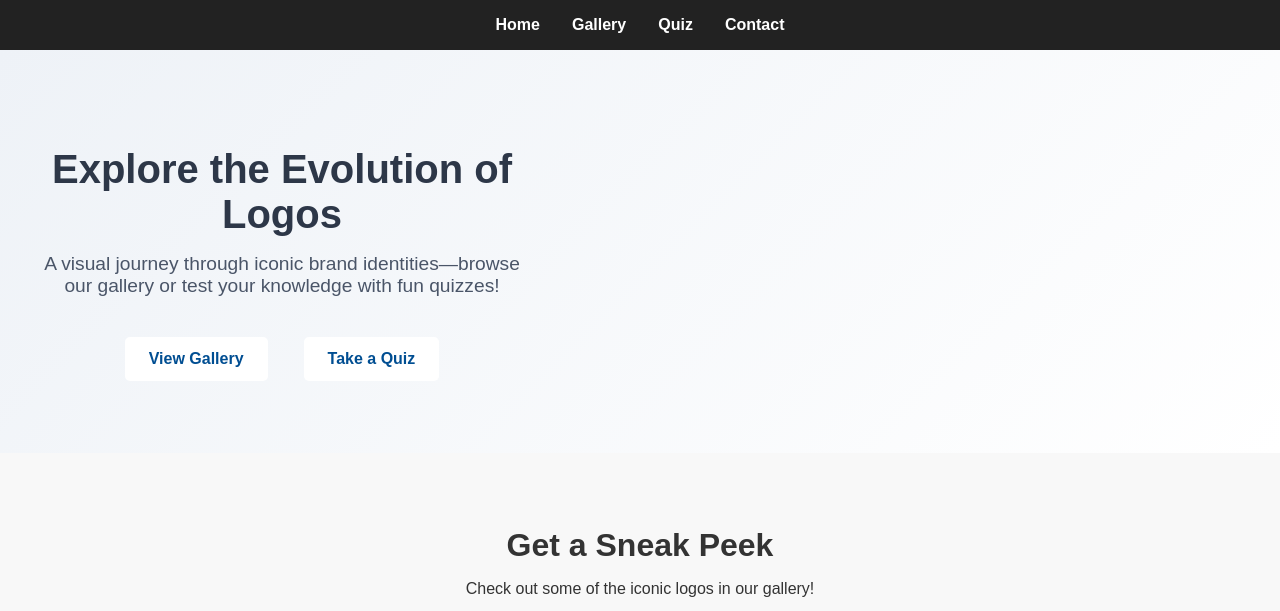
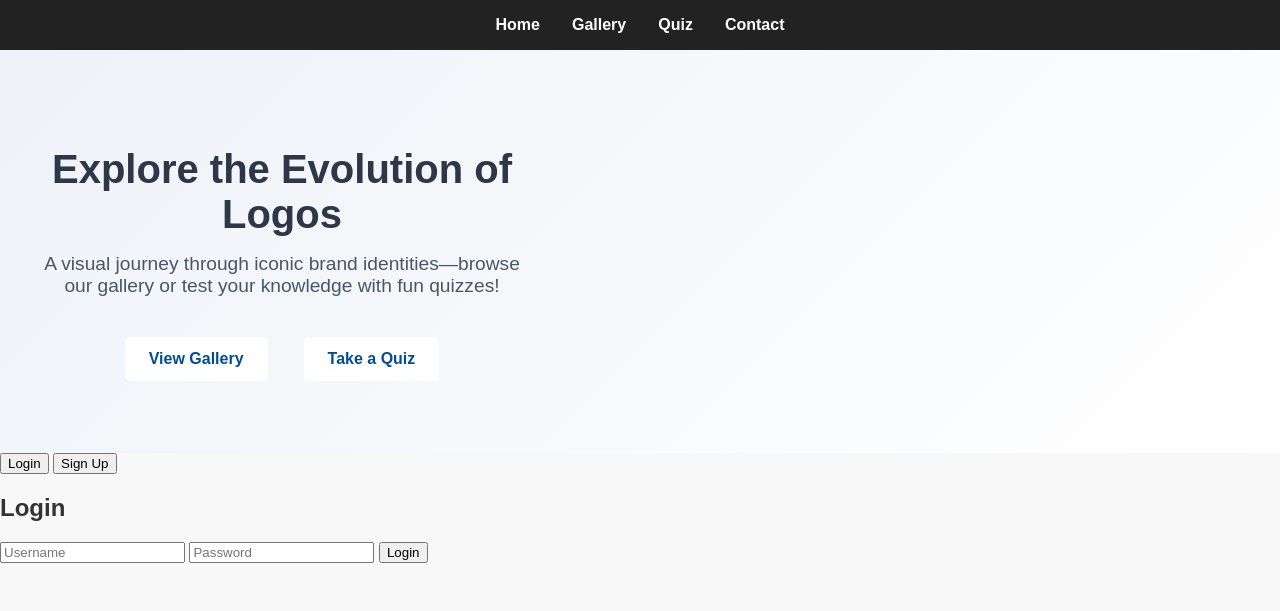
Before and after one commit to ReemAbed100/LogoSite, a plain HTML site: page index.html in a window 1280 px wide. Shown: the top 611 px of the page. Drawn offline with Linux system fonts and the light colour scheme; files whose address does not match are found by name.

Commit message:
Update index.html

```diff
--- a/index.html
+++ b/index.html
@@ -30,6 +30,27 @@
       </div>
     </div>
   </section>
+<div class="auth-container">
+  <div class="form-toggle">
+    <button onclick="showForm('login')">Login</button>
+    <button onclick="showForm('signup')">Sign Up</button>
+  </div>
+
+  <form id="loginForm" class="auth-form">
+    <h2>Login</h2>
+    <input type="text" placeholder="Username" required>
+    <input type="password" placeholder="Password" required>
+    <button type="submit">Login</button>
+  </form>
+
+  <form id="signupForm" class="auth-form" style="display: none;">
+    <h2>Sign Up</h2>
+    <input type="text" placeholder="Username" required>
+    <input type="email" placeholder="Email" required>
+    <input type="password" placeholder="Password" required>
+    <button type="submit">Sign Up</button>
+  </form>
+</div>
 
   <!-- Preview Section -->
   <section class="preview">
```
